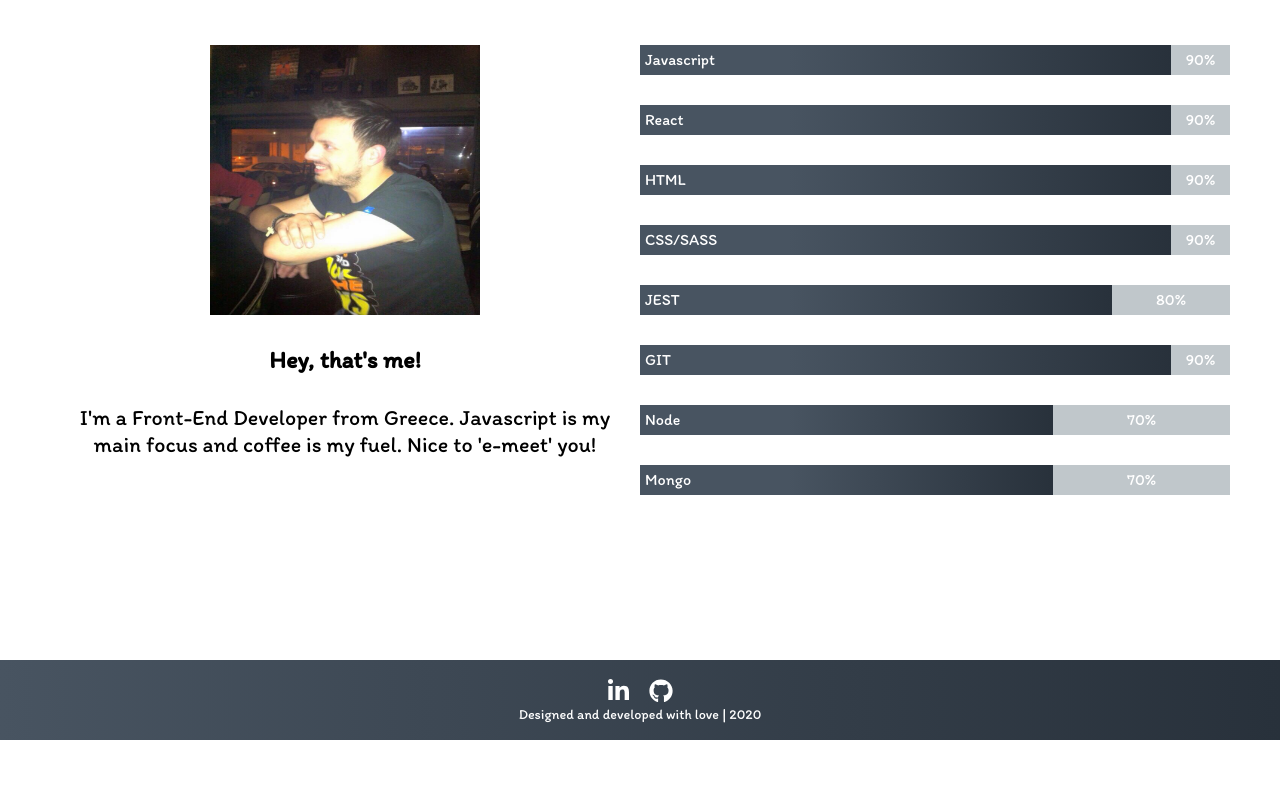
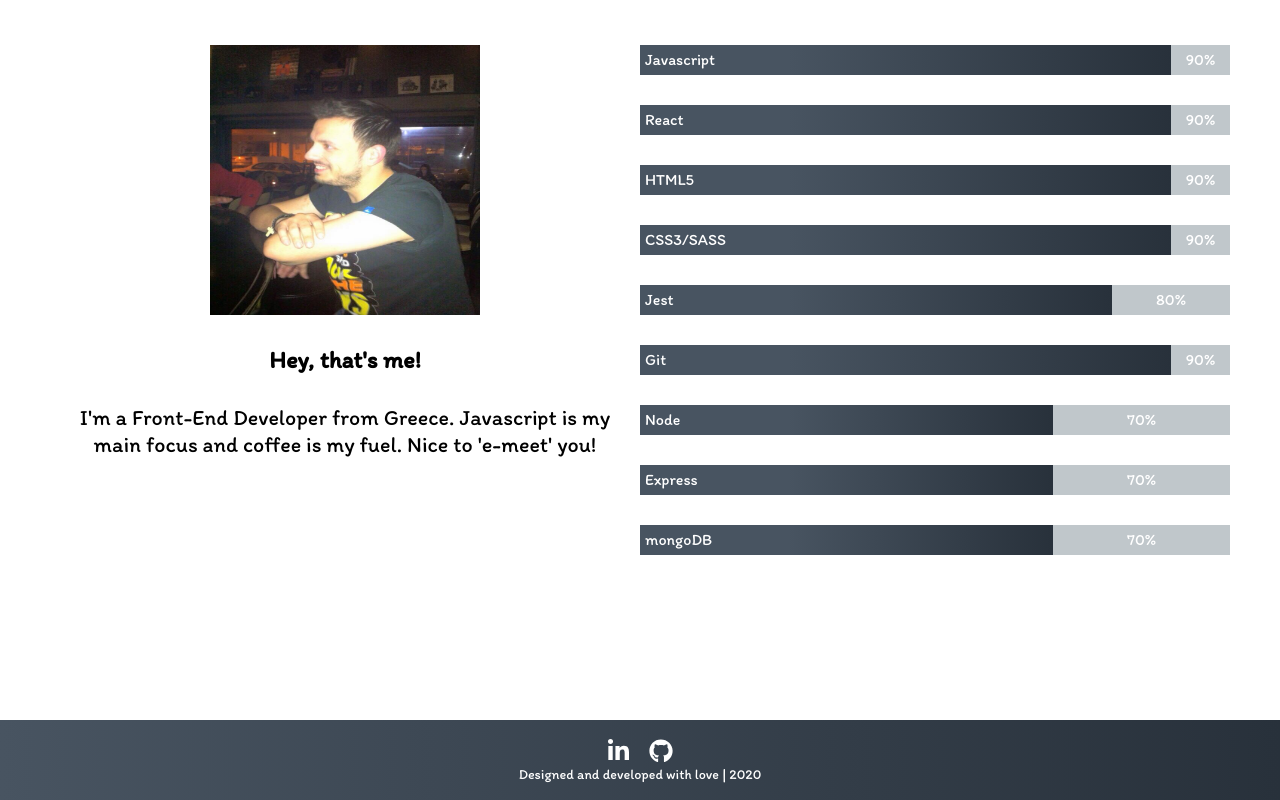
Before and after one commit to avnikolaou/portfolio, a React (Create React App) app: page / in a window 1280 px wide. Shown: the part 761-1561 px from the top of the page. Before the commit the page ends 1501 px from the top, so only its background shows below. Built offline with nearby package versions, Linux system fonts and the light colour scheme.

Commit message:
feat: add express to skils

```diff
--- a/src/components/Home/BarItems.js
+++ b/src/components/Home/BarItems.js
@@ -12,25 +12,25 @@ const BarItems = [
         percentClass: 'w1'
     },
     {
-        skill: 'HTML',
+        skill: 'HTML5',
         percent: '90%',
         fillClass: 'w9',
         percentClass: 'w1'
     },
     {
-        skill: 'CSS/SASS',
+        skill: 'CSS3/SASS',
         percent: '90%',
         fillClass: 'w9',
         percentClass: 'w1'
     },
     {
-        skill: 'JEST',
+        skill: 'Jest',
         percent: '80%',
         fillClass: 'w8',
         percentClass: 'w2'
     },
     {
-        skill: 'GIT',
+        skill: 'Git',
         percent: '90%',
         fillClass: 'w9',
         percentClass: 'w1'
@@ -42,7 +42,13 @@ const BarItems = [
         percentClass: 'w3'
     },
     {
-        skill: 'Mongo',
+        skill: 'Express',
+        percent: '70%',
+        fillClass: 'w7',
+        percentClass: 'w3'
+    },
+    {
+        skill: 'mongoDB',
         percent: '70%',
         fillClass: 'w7',
         percentClass: 'w3'
```
